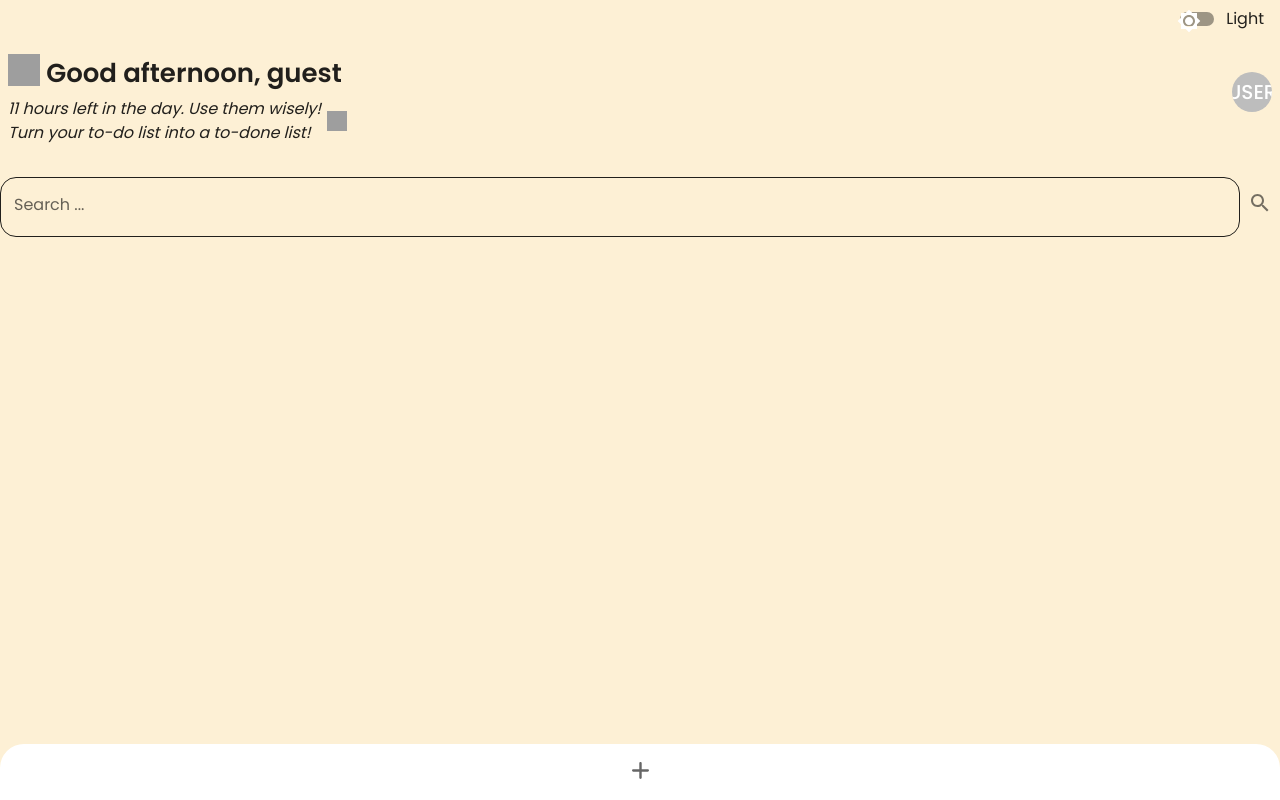
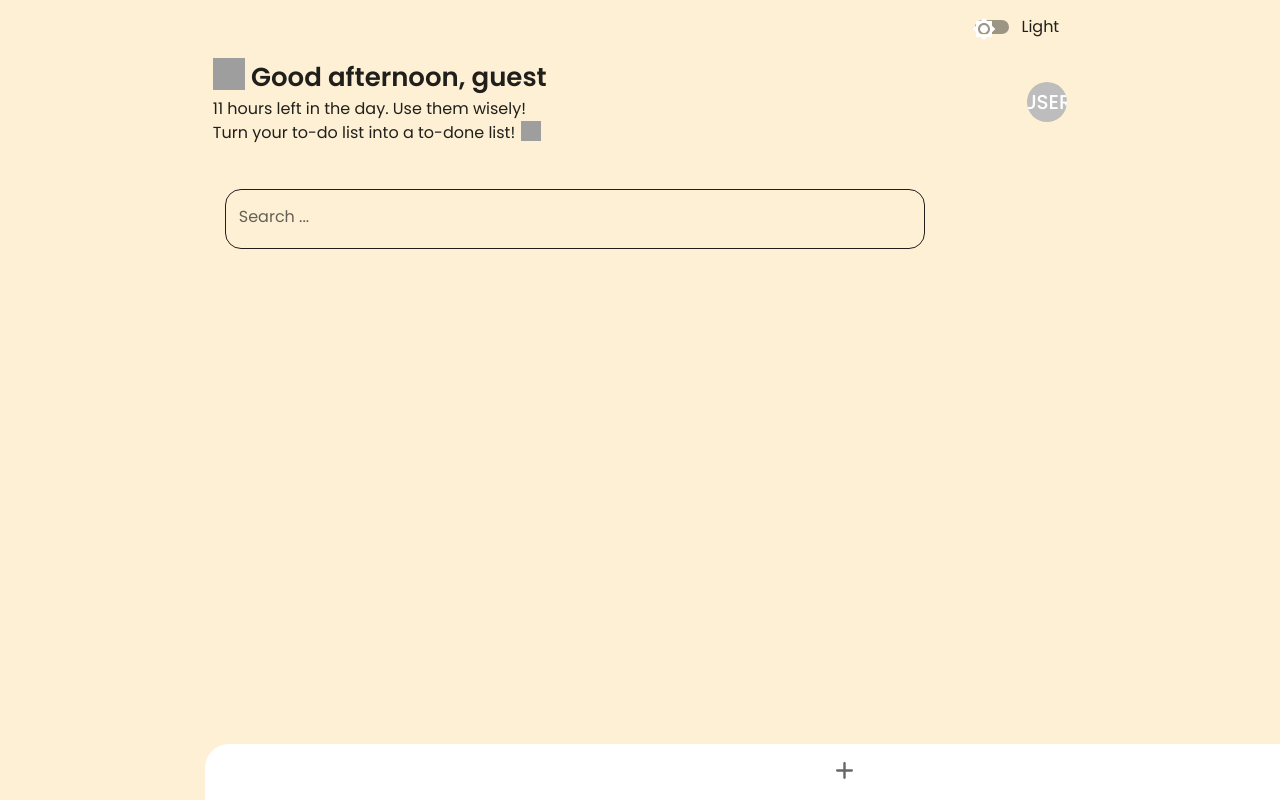
Before and after one commit to paraiii/Add-Question-App, a React (Vite) app: page / in a window 1280 px wide. Built offline with nearby package versions, Linux system fonts and the light colour scheme; grey boxes are pictures that could not be loaded.

Commit message:
Update theme color for category badge

```diff
--- a/src/App.tsx
+++ b/src/App.tsx
@@ -2,7 +2,6 @@ import React, { useState } from "react";
 import { MainLayout } from "./layouts/MainLayout";
 import AppRouter from "./router";
 import {
-  createTheme,
   CssBaseline,
   FormControlLabel,
   styled,
@@ -11,6 +10,7 @@ import {
 } from "@mui/material";
 import { createCustomTheme } from "./theme/createCustomizeTheme";
 import { Brightness4, Brightness7 } from "@mui/icons-material";
+import { GlobalStyles } from "./styles/globalStyles";
 
 export const App = () => {
   const [mode, setMode] = useState<"light" | "dark">("light");
@@ -22,7 +22,7 @@ export const App = () => {
   return (
     <ThemeProvider theme={theme}>
       <CssBaseline />
-
+      <GlobalStyles />
       <StyledSwitch
         control={
           <Switch
--- a/src/components/Greeting.tsx
+++ b/src/components/Greeting.tsx
@@ -53,15 +53,15 @@ export const Greeting = () => {
   };
 
   return (
-    <div>
+    <GreetingContainer>
       <GreetingHeader>
         <Emoji unified="1f44b" /> &nbsp;Good {greet}, {username}
       </GreetingHeader>
-      <GreetingText>
-        {hurryMessage} <br />
-        {replaceEmojiCodes(greetingMessage)}
-      </GreetingText>
-    </div>
+      <MessageContainer>
+        {hurryMessage}
+        <GreetingText>{replaceEmojiCodes(greetingMessage)}</GreetingText>
+      </MessageContainer>
+    </GreetingContainer>
   );
 };
 
@@ -76,26 +76,33 @@ to {
   }
 `;
 
+const GreetingContainer = styled.div`
+  display: flex;
+  flex-direction: column;
+  margin: 12px 8px;
+  justify-content: start;
+`;
+
 const GreetingHeader = styled.header`
   display: flex;
-  margin-top: 12px;
   font-size: 26px;
   font-weight: bold;
-  margin-top: 16px;
-  margin-left: 8px;
 
   @media (max-width: 550px) {
     font-size: 22px;
   }
 `;
 
+const MessageContainer = styled.div`
+  display: flex;
+  flex-direction: column;
+`;
+
 const GreetingText = styled.div`
   display: flex;
-  align-items: center;
+  flex-direction: row;
   gap: 6px;
   font-size: 16px;
-  margin-top: 4px;
-  margin-left: 8px;
   font-style: italic;
   animation: ${fadeInLeft} 0.5s ease-in-out;
 `;
--- /dev/null
+++ b/src/components/SearchField.tsx
@@ -0,0 +1,53 @@
+import styled from "@emotion/styled";
+import { IconButton, TextField } from "@mui/material";
+import React from "react";
+import SearchOutlinedIcon from "@mui/icons-material/SearchOutlined";
+
+interface SearchFieldProps {
+  search: string;
+  setSearch: (value: string) => void;
+}
+
+export const SearchField: React.FC<SearchFieldProps> = ({
+  search,
+  setSearch,
+}) => {
+  return (
+    <SearchContainer>
+      {" "}
+      <SearchInput
+        label="Search ..."
+        variant="outlined"
+        type="search"
+        value={search}
+        onChange={(e) => setSearch(e.target.value)}
+      />
+      {/* <IconButton>
+        <SearchOutlinedIcon />
+      </IconButton> */}
+    </SearchContainer>
+  );
+};
+
+export const SearchContainer = styled.div`
+  display: flex;
+  flex-direction: row;
+  justify-content: space-between;
+  padding: 24px 0;
+`;
+
+export const SearchInput = styled(TextField)`
+  margin: 8px 0 0 0;
+  border-radius: 16px;
+  transition: 0.3s all;
+  width: 100%;
+  & .MuiOutlinedInput-notchedOutline {
+    border: 1px solid;
+  }
+  & .MuiOutlinedInput-root {
+    padding: 2px 16px;
+    border-radius: 16px;
+    transition: 0.3s all;
+    }
+  }
+`;
--- a/src/components/tasks/task.styled.tsx
+++ b/src/components/tasks/task.styled.tsx
@@ -1,19 +1,21 @@
-import { useTheme } from "@emotion/react";
 import styled from "@emotion/styled";
-import { Theme } from "@mui/material/styles";
+import { lighten, darken, IconButton } from "@mui/material";
 
 // Function to calculate the dynamic shadow based on the background color
-const getDynamicShadow = (bgColor: string) => {
-  // Example logic for dynamic shadow calculation:
-  if (bgColor === "dark") {
-    return "rgba(255, 255, 255, 0.3)"; // Lighter shadow for dark background
-  } else {
-    return "rgba(0, 0, 0, 0.2)"; // Darker shadow for light background
-  }
-};
+
+export const TaskListContainer = styled.main`
+  display: flex;
+  justify-content: center;
+  max-width: 700px;
+  margin: 0 20px;
+  flex-direction: column;
+  gap: 6px;
+`;
 
 // TaskContainer with dynamic box-shadow based on bgColor
-export const TaskContainer = styled.main<{ bgColor: string }>`
+export const TaskContainer = styled.div<{
+  mode: "light" | "dark";
+}>`
   display: flex;
   -webkit-box-align: center;
   flex-direction: row;
@@ -26,8 +28,11 @@ export const TaskContainer = styled.main<{ bgColor: string }>`
   border-left: 1px solid transparent;
   background-color: ${({ theme }) =>
     theme.palette.primary.main}; /* 使用 MUI 主题中的 primary.main 作为背景色 */
-  box-shadow: ${({ bgColor }) => getDynamicShadow(bgColor)} 0px 0px 128px -20px;
-
+  box-shadow: ${({ theme }) => theme.palette.primary.main} 0px 0px 128px -20px;
+  color: ${({ theme, mode }) =>
+    mode === "light"
+      ? lighten(theme.palette.background.default, 0.8) // light mode font color
+      : darken(theme.palette.background.default, 0.8)}; // dark mode cont color
   filter: none;
   animation: 0.5s ease-in 0s 1 normal none running animation-if2l3t;
   transition: 0.3s !important;
@@ -64,3 +69,12 @@ export const QuestionIconContainer = styled.div`
   display: flex;
   flex-direction: column;
 `;
+
+export const StyledIconButton = styled(IconButton)<{
+  mode: "light" | "dark";
+}>`
+  color: ${({ theme, mode }) =>
+    mode === "light"
+      ? lighten(theme.palette.background.default, 0.8) // light mode font color
+      : darken(theme.palette.background.default, 0.8)}; // dark mode cont color
+`;
--- a/src/pages/Home.tsx
+++ b/src/pages/Home.tsx
@@ -1,11 +1,12 @@
 import { useState } from "react";
 import { QuestionList } from "../components/tasks/QuestionList";
-import { Box, IconButton, TextField, Typography } from "@mui/material";
-import SearchOutlinedIcon from "@mui/icons-material/SearchOutlined";
+import { Box } from "@mui/material";
 import { useQuestionContext } from "../contexts/QuestionContext";
 import styled from "@emotion/styled";
 import { Sidebar } from "../components/Sidebar";
 import { Greeting } from "../components/Greeting";
+import { SearchField } from "../components/SearchField";
+import { TaskListContainer } from "../components/tasks/task.styled";
 
 export const Home = () => {
   const { questions } = useQuestionContext();
@@ -23,51 +24,18 @@ export const Home = () => {
           <Greeting />
           <Sidebar />
         </TopContainer>
-        <SearchContainer>
-          {" "}
-          <SearchInput
-            label="Search ..."
-            variant="outlined"
-            type="search"
-            value={search}
-            onChange={(e) => setSearch(e.target.value)}
-          />
-          <IconButton>
-            <SearchOutlinedIcon />
-          </IconButton>
-        </SearchContainer>
+        <TaskListContainer>
+          <SearchField search={search} setSearch={setSearch} />
 
-        <QuestionList filteredQuestionList={filteredQuestion} />
+          <QuestionList filteredQuestionList={filteredQuestion} />
+        </TaskListContainer>
       </Box>
     </>
   );
 };
-
-export const SearchInput = styled(TextField)`
-  margin: 8px 0 0 0;
-  border-radius: 16px;
-  transition: 0.3s all;
-  width: 100%;
-  & .MuiOutlinedInput-notchedOutline {
-    border: 1px solid;
-  }
-  & .MuiOutlinedInput-root {
-    padding: 2px 16px;
-    border-radius: 16px;
-    transition: 0.3s all;
-    }
-  }
-`;
 
 export const TopContainer = styled.div`
   display: flex;
   flex-direction: row;
   justify-content: space-between;
 `;
-
-export const SearchContainer = styled.div`
-  display: flex;
-  flex-direction: row;
-  justify-content: space-between;
-  padding: 24px 0;
-`;
--- /dev/null
+++ b/src/styles/globalStyles.tsx
@@ -0,0 +1,106 @@
+import { css, Global, useTheme } from "@emotion/react";
+
+export const GlobalStyles = () => {
+  const theme = useTheme();
+
+  return (
+    <Global
+      styles={css`
+        * {
+          font-family: "Poppins", sans-serif !important;
+          -webkit-tap-highlight-color: transparent;
+          &::selection {
+            background-color: ${theme.primary + "e1"};
+            color: ${theme.primary};
+            text-shadow: 0 0 12px ${theme.primary + "b9"};
+          }
+        }
+        :root {
+          font-family: "Poppins", sans-serif;
+          line-height: 1.5;
+          font-weight: 400;
+          color-scheme: ${theme.darkmode ? "dark" : "light"};
+          color: ${theme.secondary};
+          font-synthesis: none;
+          text-rendering: optimizeLegibility;
+          -webkit-font-smoothing: antialiased;
+          -moz-osx-font-smoothing: grayscale;
+          -webkit-text-size-adjust: 100%;
+          --rsbs-backdrop-bg: rgba(0, 0, 0, 0.3);
+          --rsbs-bg: ${theme.darkmode ? "#383838" : "#ffffff"};
+        }
+        img {
+          -webkit-user-select: none;
+          -khtml-user-select: none;
+          -moz-user-select: none;
+          -o-user-select: none;
+          user-select: none;
+        }
+
+        a {
+          text-decoration: none;
+          -webkit-text-decoration: none;
+          color: inherit;
+        }
+
+        input[type="file"]::-webkit-file-upload-button {
+          display: none;
+        }
+        div[role="dialog"] {
+          border-radius: 42px 42px 0 0;
+          z-index: 9999999;
+        }
+
+        div[data-rsbs-backdrop] {
+          z-index: 999;
+        }
+
+        div[data-rsbs-header] {
+          z-index: 999999;
+          &::before {
+            width: 60px;
+            height: 6px;
+            border-radius: 100px;
+            background: ${theme.darkmode ? "#717171" : "#cfcfcf"};
+            margin-top: 3px;
+          }
+        }
+        div[data-rsbs-header] {
+          box-shadow: none;
+        }
+        body {
+          margin: 8px 16vw;
+          touch-action: manipulation;
+          background: ${theme.secondary};
+          background-attachment: fixed;
+          background-size: cover;
+          transition: 0.3s background;
+          @media (max-width: 1024px) {
+            margin: 20px;
+          }
+
+          /* Custom Scrollbar Styles */
+          ::-webkit-scrollbar {
+            width: 8px;
+
+            background-color: ${theme.secondary};
+          }
+
+          ::-webkit-scrollbar-thumb {
+            background-color: ${theme.primary};
+            border-radius: 64px;
+          }
+
+          ::-webkit-scrollbar-thumb:hover {
+            background-color: ${theme.primary + "d8"};
+          }
+
+          ::-webkit-scrollbar-track {
+            border-radius: 64px;
+            background-color: ${theme.secondary};
+          }
+        }
+      `}
+    />
+  );
+};
--- a/src/theme/createCustomizeTheme.ts
+++ b/src/theme/createCustomizeTheme.ts
@@ -5,10 +5,10 @@ const lightThemeOptions: ThemeOptions = {
   palette: {
     mode: "light",
     primary: {
-      main: "#fce4ec",
+      main: "#EC407A", // Pink
     },
     secondary: {
-      main: "#fdf0d5",
+      main: "#FCE4EC", //light pink
     },
     background: {
       default: ColorPalette.yellow,
--- a/src/theme/themeConfig.ts
+++ b/src/theme/themeConfig.ts
@@ -5,7 +5,7 @@ export const ColorPalette = {
   lightMode: "#ffffff",
   purple: "#b624ff",
   red: "#ff3131",
-  orange: "#ff9318",
+  orange: "#ecb340",
   yellow: "#fdf0d5",
 } as const;
 
```
Also changed, not shown: src/components/CategoryBadge.tsx (+19 -5 lines), src/components/tasks/QuestionList.tsx (+16 -9 lines).
